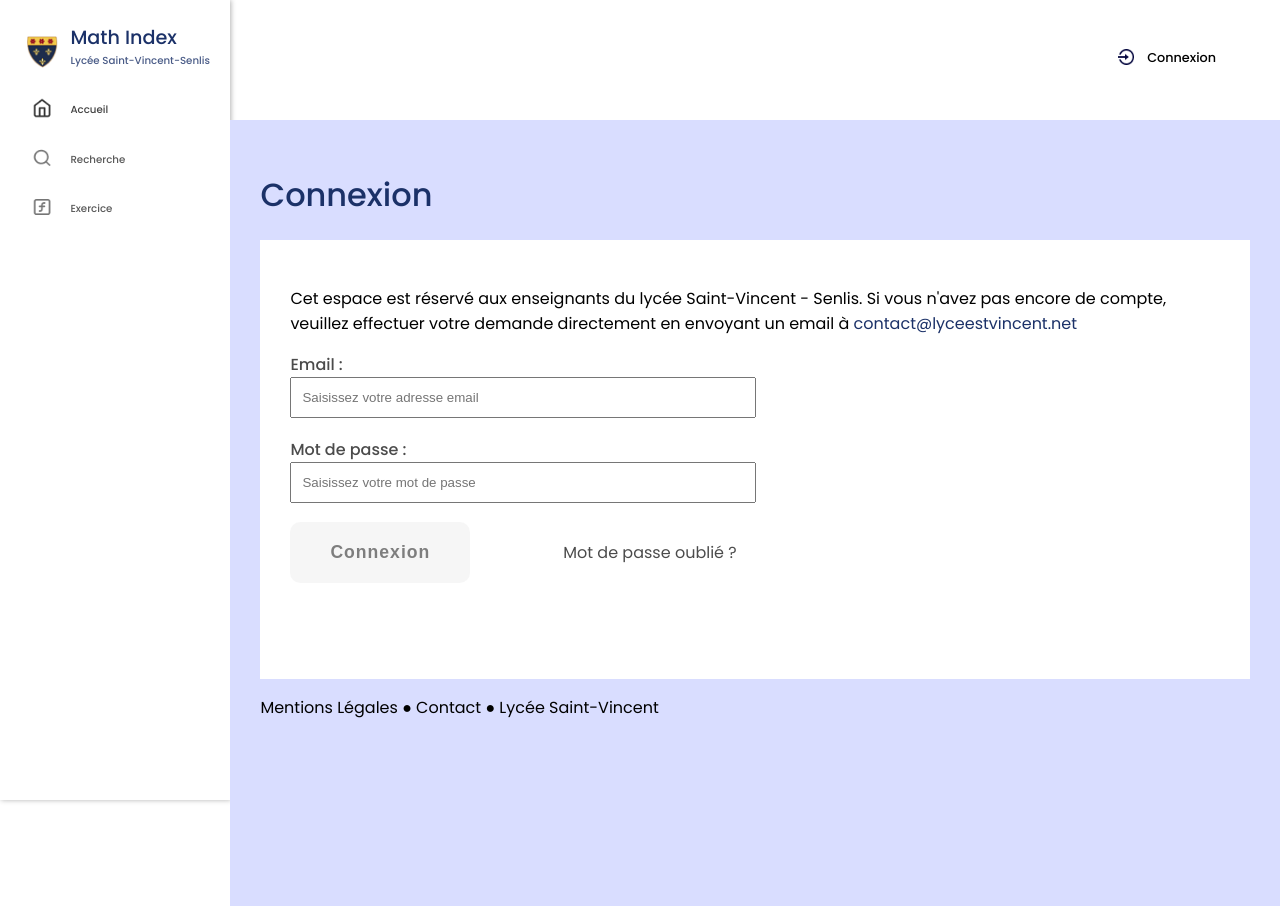
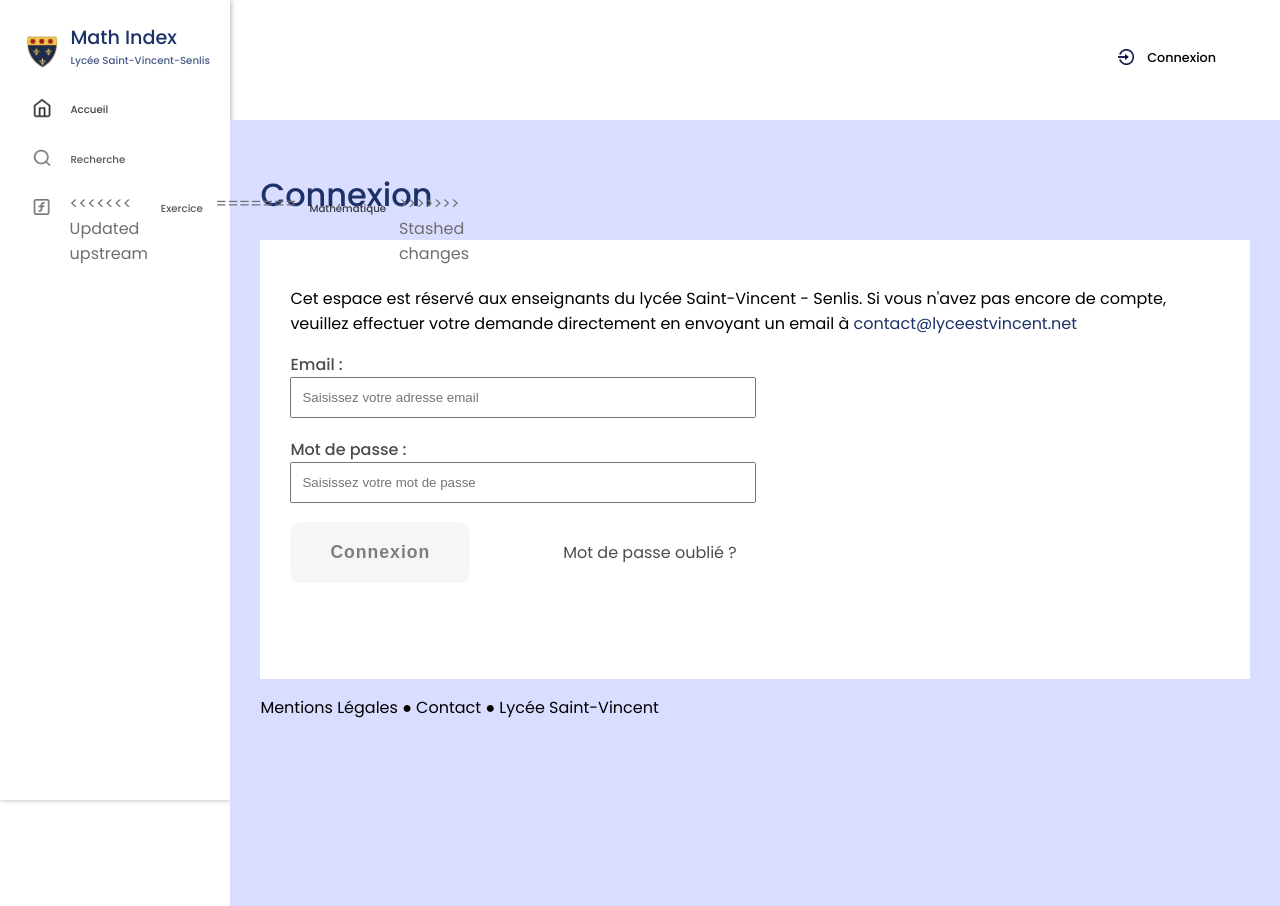
Before and after one commit to SashaCarton/Repository-Math-index, a PHP site: page /assets/connexion.php in a window 1280 px wide. Run offline with PHP 8.4, Linux system fonts and the light colour scheme.

Commit message:
href de la page mathématique sur la nav bar

```diff
--- a/assets/components/slide-bar.php
+++ b/assets/components/slide-bar.php
@@ -28,7 +28,11 @@
 
         <div class="slide math">
             <img src="../assets/images/logo-fonction.png" alt="Logo fonction Mathématique">
+<<<<<<< Updated upstream
             <h3><a href="">Exercice</a></h3>
+=======
+            <h3><a href="mathematique.php">Mathématique</a></h3>
+>>>>>>> Stashed changes
         </div>
     </div>
 </body>
```
